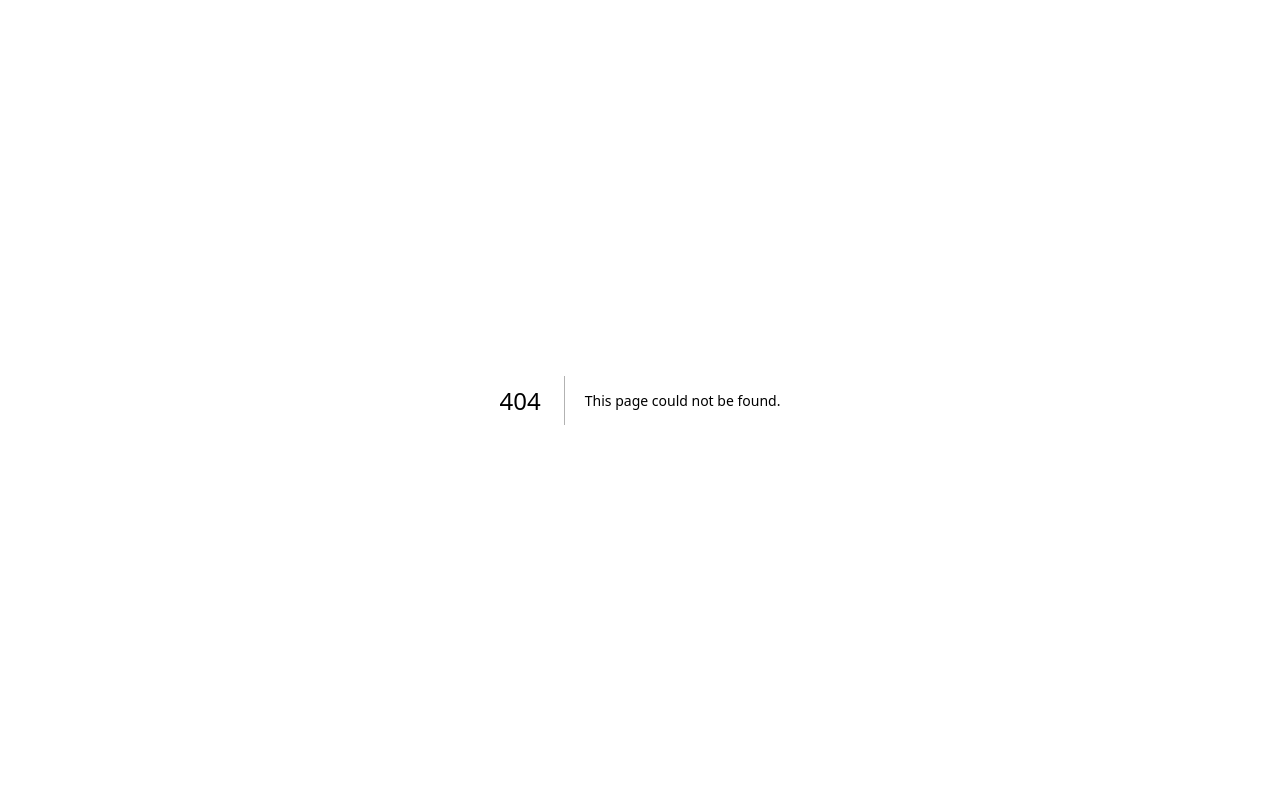
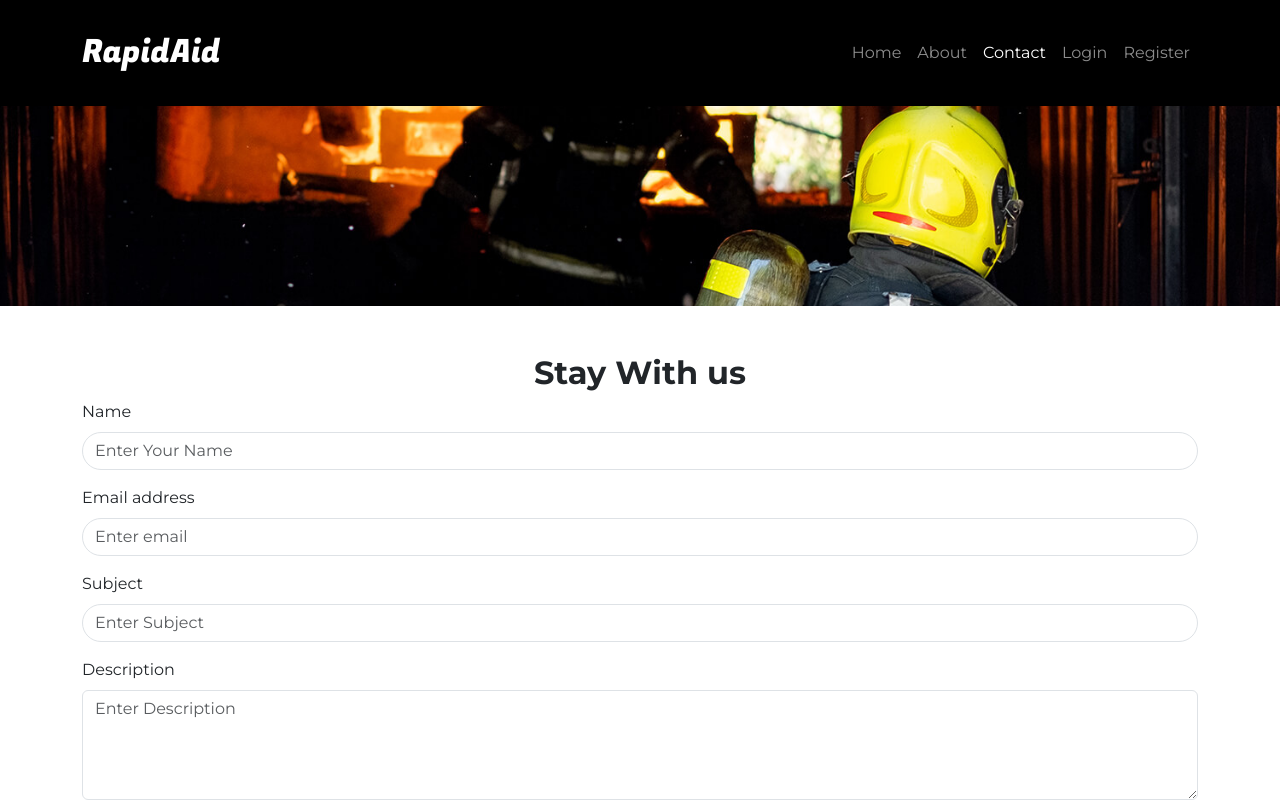
Before and after one commit to DK8851/Prog8750Group9CapstoneWebDevS24, a Next.js app: page /contact in a window 1280 px wide. Before the commit this address had no page. Shown: the top 800 px of the page. Built offline with nearby package versions, Linux system fonts and the light colour scheme; no server answers.

Commit message:
contact page added

```diff
--- a/src/app/(public)/about/page.js
+++ b/src/app/(public)/about/page.js
@@ -6,7 +6,7 @@ const AboutPage = () => {
   return (
     <div>
       <BG />
-      <RescueTeam />
+      <RescueTeam title="Our"/>
     </div>
   );
 };
--- /dev/null
+++ b/src/app/(public)/contact/page.js
@@ -0,0 +1,196 @@
+"use client";
+
+import RoundButton from "@/components/RoundButton";
+import Link from "next/link";
+import React, { useState } from "react";
+import Form from "react-bootstrap/Form";
+import BG from "@/components/Bg";
+import { toast } from "react-toastify";
+import { useRouter } from "next/navigation";
+
+const ContactUsPage = () => {
+  const router = useRouter();
+  const [formData, setFormData] = useState({
+    name: "",
+    email: "",
+    subject: "",
+    description: "",
+  });
+  const [errors, setErrors] = useState({
+    name: "",
+    email: "",
+    subject: "",
+    description: "",
+  });
+
+  const handleChange = (e) => {
+    const { name, value } = e.target;
+    setFormData({ ...formData, [name]: value });
+    setErrors({ ...errors, [name]: "" }); // Resetting error message on change
+  };
+
+  const handleSubmit = async (e) => {
+    e.preventDefault();
+
+    let newErrors = {};
+
+    if (!formData.name) {
+      newErrors.name = "Name is required";
+    }
+
+    if (!formData.email) {
+      newErrors.email = "Email is required";
+    }
+
+    if (!formData.subject) {
+      newErrors.subject = "Subject is required";
+    }
+
+    if (!formData.description) {
+      newErrors.description = "Description is required";
+    }
+
+    if (Object.keys(newErrors).length > 0) {
+      setErrors(newErrors);
+      return;
+    }
+
+    await sendContactForm();
+  };
+
+  const sendContactForm = async () => {
+    const { name, email, subject, description } = formData;
+    const contactFormLoading = toast.loading("Sending...");
+
+    // try {
+    //   const response = await fetch("/api/contact", {
+    //     method: "POST",
+    //     headers: {
+    //       "Content-Type": "application/json",
+    //     },
+    //     body: JSON.stringify({ name, email, subject, description }),
+    //   });
+
+    //   if (response.ok) {
+    //     toast.update(contactFormLoading, {
+    //       render: "Message Sent Successfully!",
+    //       type: "success",
+    //       isLoading: false,
+    //       autoClose: true,
+    //     });
+    //     setFormData({ name: "", email: "", subject: "", description: "" });
+    //     router.push("/"); // Redirect after successful submission
+    //   } else {
+    //     throw new Error("Failed to send message");
+    //   }
+    // } catch (error) {
+    //   console.error("Error sending contact form:", error);
+    //   toast.update(contactFormLoading, {
+    //     render: "Failed to Send Message!",
+    //     type: "error",
+    //     isLoading: false,
+    //     autoClose: true,
+    //   });
+    // }
+  };
+
+  return (
+    <div>
+      <BG />
+      <div className="container py-5">
+        <h2 className="text-center fw-bolder">Stay With us</h2>
+        <Form onSubmit={handleSubmit}>
+          <Form.Group className="mb-3" controlId="formName">
+            <Form.Label>Name</Form.Label>
+            <Form.Control
+              className="rounded-pill"
+              type="text"
+              placeholder="Enter Your Name"
+              name="name"
+              value={formData.name}
+              onChange={handleChange}
+              isInvalid={!!errors.name}
+            />
+            <Form.Control.Feedback type="invalid">
+              {errors.name}
+            </Form.Control.Feedback>
+          </Form.Group>
+
+          <Form.Group className="mb-3" controlId="formEmail">
+            <Form.Label>Email address</Form.Label>
+            <Form.Control
+              className="rounded-pill"
+              type="email"
+              placeholder="Enter email"
+              name="email"
+              value={formData.email}
+              onChange={handleChange}
+              isInvalid={!!errors.email}
+            />
+            <Form.Control.Feedback type="invalid">
+              {errors.email}
+            </Form.Control.Feedback>
+          </Form.Group>
+
+          <Form.Group className="mb-3" controlId="formSubject">
+            <Form.Label>Subject</Form.Label>
+            <Form.Control
+              className="rounded-pill"
+              type="text"
+              placeholder="Enter Subject"
+              name="subject"
+              value={formData.subject}
+              onChange={handleChange}
+              isInvalid={!!errors.subject}
+            />
+            <Form.Control.Feedback type="invalid">
+              {errors.subject}
+            </Form.Control.Feedback>
+          </Form.Group>
+
+          <Form.Group className="mb-3" controlId="formDescription">
+            <Form.Label>Description</Form.Label>
+            <Form.Control
+              as="textarea"
+              className="rounded"
+              rows={4}
+              placeholder="Enter Description"
+              name="description"
+              value={formData.description}
+              onChange={handleChange}
+              isInvalid={!!errors.description}
+            />
+            <Form.Control.Feedback type="invalid">
+              {errors.description}
+            </Form.Control.Feedback>
+          </Form.Group>
+
+          <div className="d-flex justify-content-center align-items-center">
+            <RoundButton text="Submit Now" size="md" newclass="text-uppercase" />
+          </div>
+          <div className="d-flex justify-content-center align-items-center mt-2">
+            <Link href="/" className="fw-semibold text-body-secondary">
+              Back to Home
+            </Link>
+          </div>
+        </Form>
+
+        <div className="mt-5">
+          <h3 className="text-center">Find Us Here</h3>
+          <div className="map-container mt-3">
+            <iframe
+              width="100%"
+              height="400"
+              frameBorder="0"
+              style={{ border: 0 }}
+              src={`https://www.google.com/maps/embed?pb=!1m18!1m12!1m3!1d2867.079189439161!2d-80.5252219!3d43.4786859!2m3!1f0!2f0!3f0!3m2!1i1024!2i768!4f13.1!3m3!1m2!1s0x882bf3f470cbbb05%3A0x62734dcc1110cc0d!2s308%20King%20Street%20North%2C%20Waterloo%2C%20ON!5e0!3m2!1sen!2sca!4v1627294073358!5m2!1sen!2sca`}
+              allowFullScreen
+            ></iframe>
+          </div>
+        </div>
+      </div>
+    </div>
+  );
+};
+
+export default ContactUsPage;
--- a/src/app/(public)/layout.js
+++ b/src/app/(public)/layout.js
@@ -19,7 +19,7 @@ export default function RootLayout({ children }) {
       <main>{children}</main>
       <Footer
         currActivePath={pathname}
-        fixed={!["/about", "/register"].includes(pathname)}
+        fixed={!["/login", "/about", "/register", "/contact"].includes(pathname)}
       />
     </div>
   );
```
Also changed, not shown: src/components/RescueTeam/index.js (+5 -3 lines).
